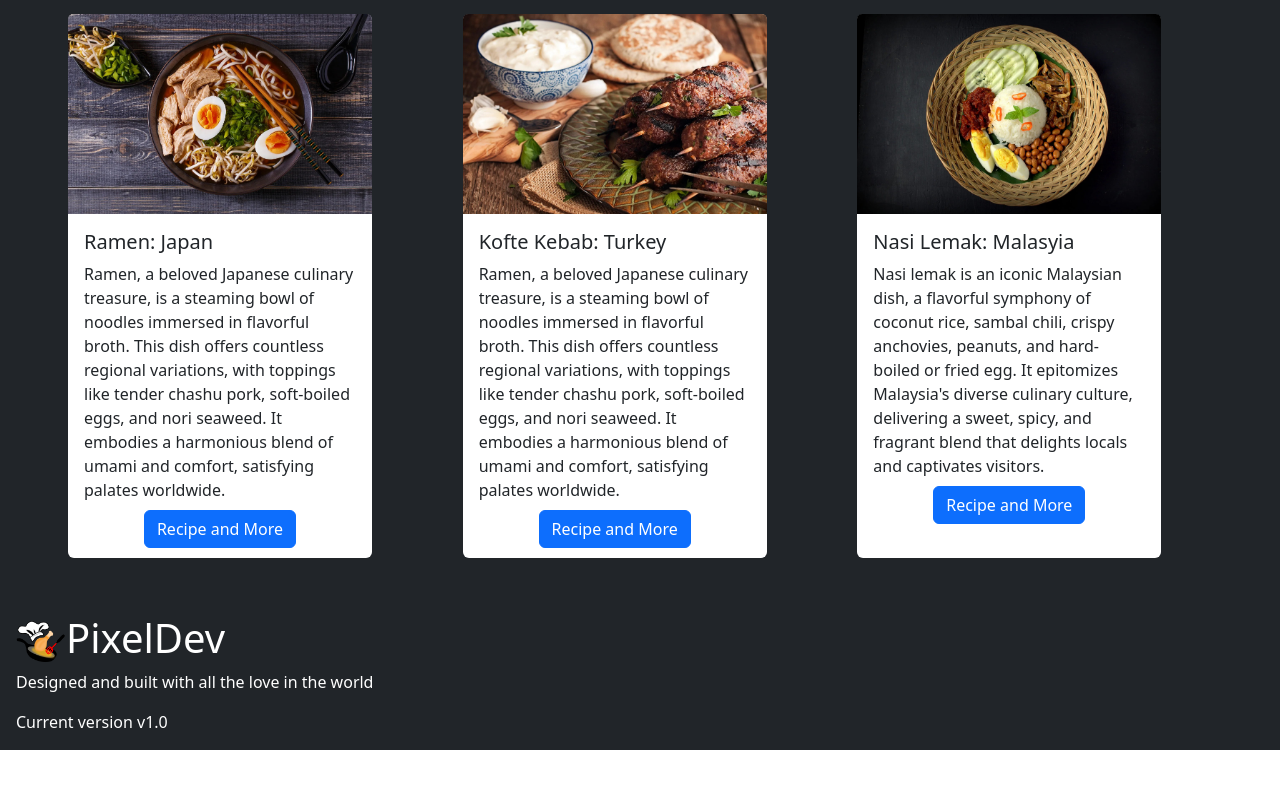
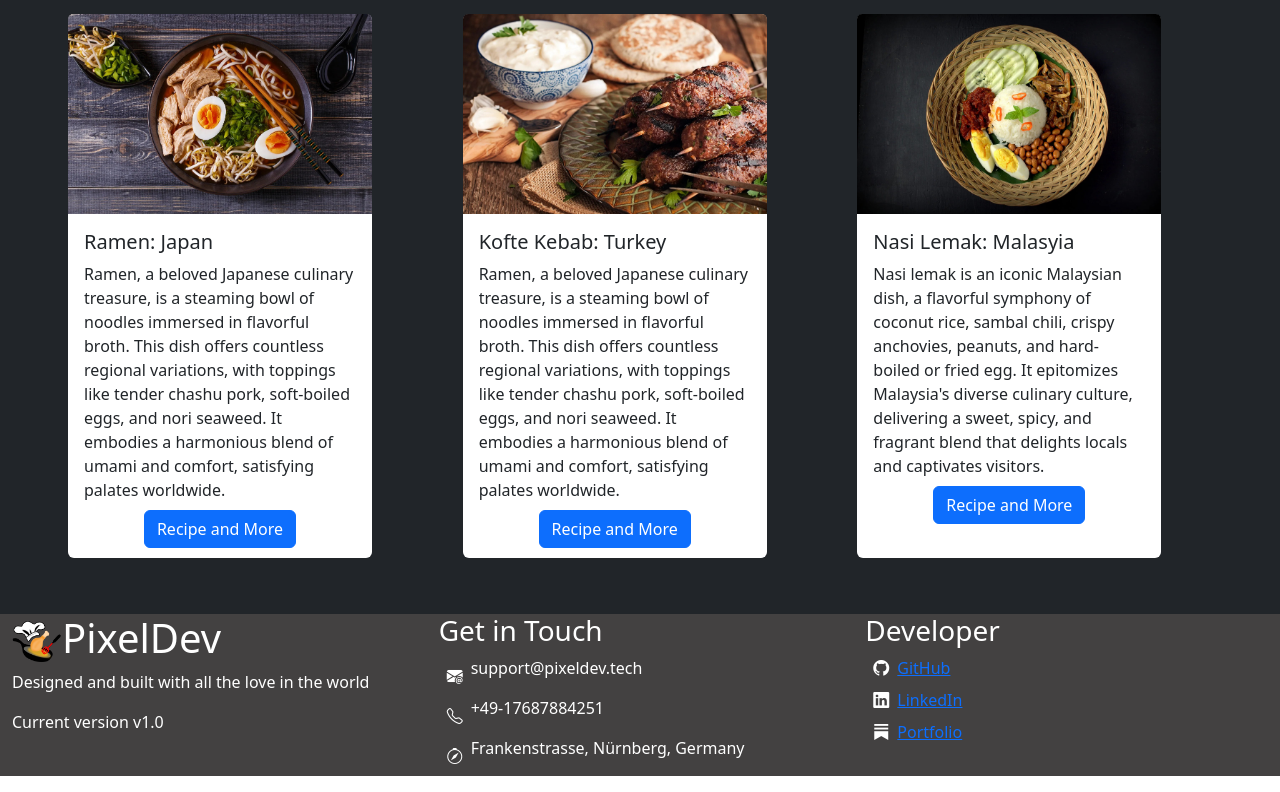
Before and after one commit to arjungirish01/Gastronomy, a React (Create React App) app: page / in a window 1280 px wide. Shown: the part 1010-1802 px from the top of the page. Before the commit the page ends 1776 px from the top, so only its background shows below. Built offline with nearby package versions, Linux system fonts and the light colour scheme; the HTML template or start-up script is replaced by a standard one.

Commit message:
footer final

```diff
--- a/package.json
+++ b/package.json
@@ -7,8 +7,10 @@
     "@testing-library/react": "^13.4.0",
     "@testing-library/user-event": "^13.5.0",
     "bootstrap": "^5.3.2",
+    "bootstrap-icons": "^1.11.1",
     "react": "^18.2.0",
     "react-dom": "^18.2.0",
+    "react-icons": "^4.11.0",
     "react-router-dom": "^6.16.0",
     "react-scripts": "5.0.1",
     "web-vitals": "^2.1.4"
--- a/src/components/CSS/Home.css
+++ b/src/components/CSS/Home.css
@@ -1,7 +1,3 @@
-/* .cards:hover{
-  box-shadow: 5px 5px 2px rgb(184, 238, 184) !important;
-  transform:scale (5);
-} */
 
 .card {
   transition: transform 0.2s; /* Add a smooth transition for the transform property */
--- a/src/components/Footer.js
+++ b/src/components/Footer.js
@@ -1,13 +1,14 @@
 import React from "react";
 import logo from "../images/logo/logo.png";
+import 'bootstrap-icons/font/bootstrap-icons.css';
 
 export default function Footer(){
   return(
-    <div className="footer mt-5 mb-3 mx-3" style={{'color':'white'}}>
+    <div className="footer container-fluid mt-5 mb-3" style={{'color':'white','backgroundColor':'rgb(67, 65, 65)'}}>
         <div className="row">
             <div className="col-4">
                 <div className="about">
-                    <div clasName="logo" style={{'display':'flex', 'alignItems':'center'}}>
+                    <div className="logo" style={{'display':'flex', 'alignItems':'center'}}>
                       <img className="img-fluid" src={logo} style={{'width':'50px','height':'50px'}} />
                       <h1 className="h1">PixelDev</h1>
                     </div>
@@ -15,7 +16,41 @@ export default function Footer(){
                     <p>Current version v1.0</p>
                 </div>
             </div>
+            <div className="col-4">
+                  <div className="contact">
+                    <h3 className="h3">Get in Touch</h3>
+                    <div className="d-flex align-items-center">
+                        <i className="bi bi-envelope-at-fill mx-2"></i>
+                        <p>support@pixeldev.tech</p>
+                    </div>
+                    <div className="d-flex align-items-center">
+                        <i className="bi bi-telephone mx-2"></i>
+                        <p>+49-17687884251</p>
+                    </div>
+                    <div className="d-flex align-items-center">
+                        <i className="bi bi-compass mx-2"></i>
+                        <p>Frankenstrasse, Nürnberg, Germany</p>
+                    </div>
+                  </div>
+              </div>
+              <div className="col-4">
+                  <div className="projects">
+                      <h3 className="h3">Developer</h3>
+                      <div className="d-flex align-items-center">
+                          <i class="bi bi-github mx-2"></i>
+                          <a href="#" target="_blank">GitHub</a>
+                      </div>
+                      <div className="d-flex align-items-center">
+                          <i class="bi bi-linkedin m-2"></i>
+                          <a href="#" target="_blank">LinkedIn</a>
+                      </div>
+                      <div className="d-flex align-items-center">
+                          <i class="bi bi-substack mx-2"></i>
+                          <a href="#" target="_blank">Portfolio</a>
+                      </div>
+                  </div>
+              </div>
         </div>
-    </div>
+      </div>
   )
 }
```
Also changed, not shown: 1 other file (tests, documents, lock files or other folders).
